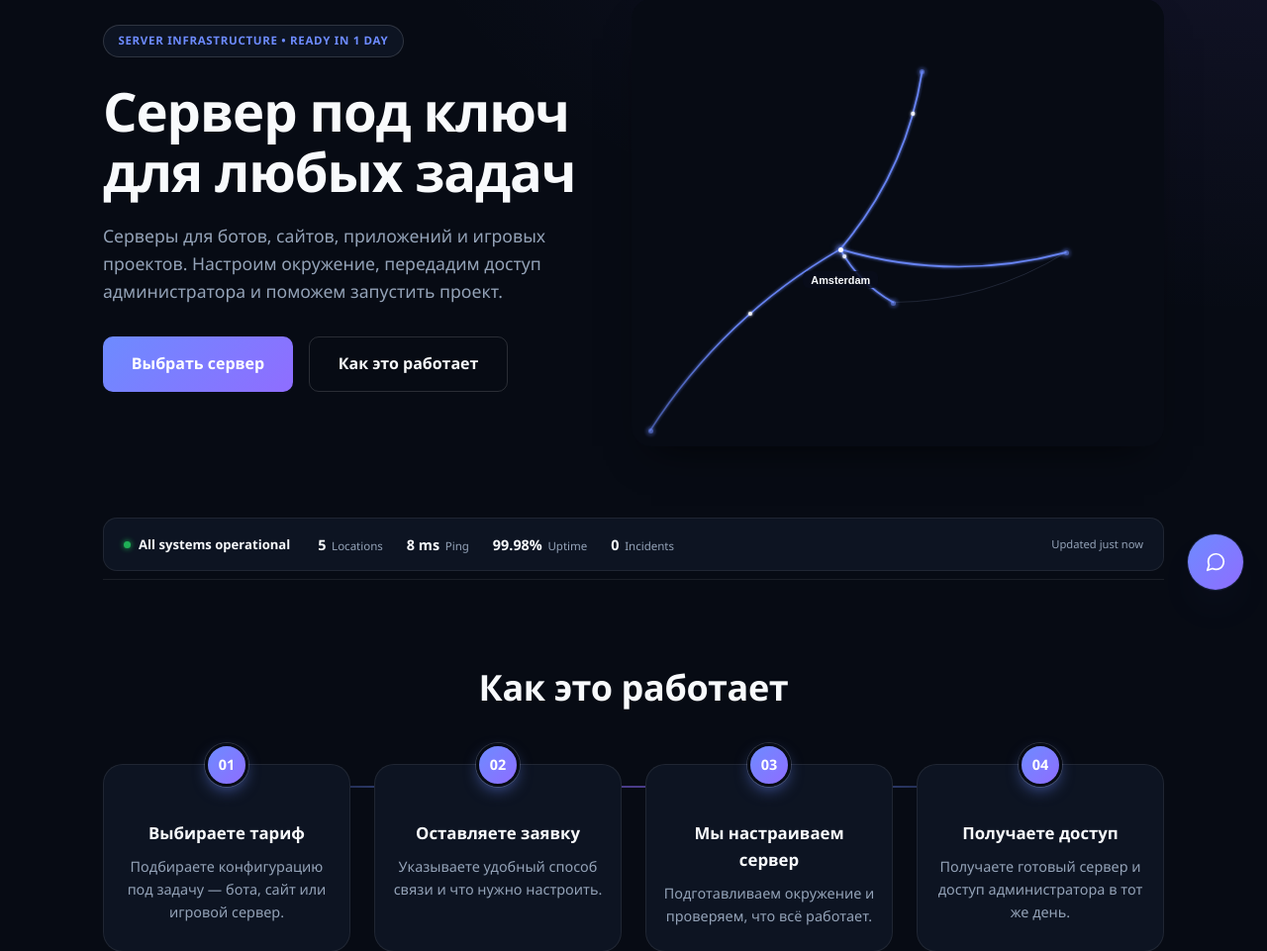
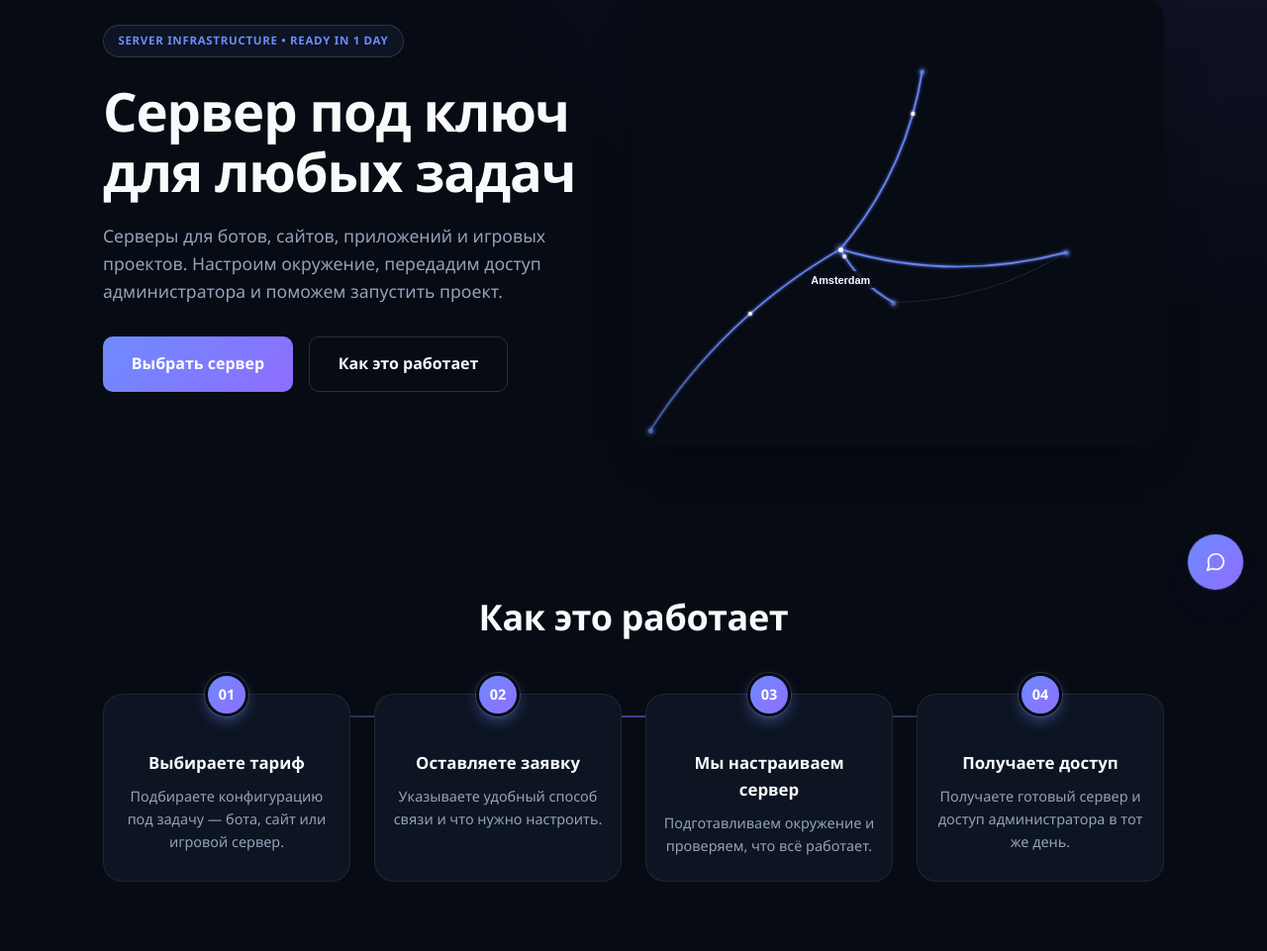
Before and after one commit to DBazhen0v/cloudix, a Flask app: page / in a window 1280 px wide. Shown: the part 180-1141 px from the top of the page at 99% size. Run offline with Flask 3, Linux system fonts and the light colour scheme; data comes from the database, SQL or seed files in the repository.

Commit message:
Remove the live network status strip
Co-Authored-By: Claude Sonnet 5 <noreply@anthropic.com>

```diff
--- a/app/static/css/style.css
+++ b/app/static/css/style.css
@@ -705,89 +705,6 @@ section:last-of-type {
   }
 }
 
-/* Live network status strip */
-
-.network-status {
-  padding-top: 0.5rem;
-  padding-bottom: 0.5rem;
-}
-
-.network-status-inner {
-  display: flex;
-  align-items: center;
-  flex-wrap: wrap;
-  gap: 0.85rem 1.75rem;
-  padding: 0.9rem 1.25rem;
-  background: var(--surface);
-  border: 1px solid var(--border);
-  border-radius: var(--radius-md);
-}
-
-.network-status-badge {
-  display: flex;
-  align-items: center;
-  gap: 0.5rem;
-  font-size: 0.82rem;
-  font-weight: 600;
-  white-space: nowrap;
-}
-
-.network-status-dot {
-  width: 7px;
-  height: 7px;
-  border-radius: 50%;
-  background: #22c55e;
-  box-shadow: 0 0 5px 1px rgba(34, 197, 94, 0.65);
-  animation: hero-network-live-blink 2.4s ease-in-out infinite;
-}
-
-.network-status-stats {
-  display: flex;
-  flex-wrap: wrap;
-  gap: 1.5rem;
-  margin-right: auto;
-}
-
-.network-status-stat {
-  display: flex;
-  align-items: baseline;
-  gap: 0.35rem;
-  white-space: nowrap;
-}
-
-.network-status-stat b {
-  font-size: 0.9rem;
-  font-weight: 700;
-}
-
-.network-status-stat span {
-  font-size: 0.72rem;
-  color: var(--muted);
-}
-
-.network-status-updated {
-  font-size: 0.7rem;
-  color: var(--muted);
-  white-space: nowrap;
-}
-
-@media (prefers-reduced-motion: reduce) {
-  .network-status-dot {
-    animation: none;
-  }
-}
-
-@media (max-width: 640px) {
-  .network-status-inner {
-    justify-content: flex-start;
-  }
-
-  .network-status-stats {
-    margin-right: 0;
-    gap: 1rem 1.5rem;
-  }
-}
-
 /* Trust strip */
 
 .trust-strip {
--- a/app/templates/index.html
+++ b/app/templates/index.html
@@ -99,37 +99,6 @@
         </div>
       </div>
     </div>
-  </div>
-</section>
-
-{% set online_location = server_locations | selectattr('status', 'equalto', 'online') | list | first %}
-<section class="network-status">
-  <div class="network-status-inner">
-    <div class="network-status-badge">
-      <span class="network-status-dot"></span>
-      <span>All systems operational</span>
-    </div>
-    <div class="network-status-stats">
-      <div class="network-status-stat">
-        <b>{{ server_locations|length }}</b>
-        <span>Locations</span>
-      </div>
-      {% if online_location %}
-      <div class="network-status-stat">
-        <b>{{ online_location.ping }}</b>
-        <span>Ping</span>
-      </div>
-      <div class="network-status-stat">
-        <b>{{ online_location.uptime }}</b>
-        <span>Uptime</span>
-      </div>
-      {% endif %}
-      <div class="network-status-stat">
-        <b>0</b>
-        <span>Incidents</span>
-      </div>
-    </div>
-    <span class="network-status-updated">Updated just now</span>
   </div>
 </section>
 
```
